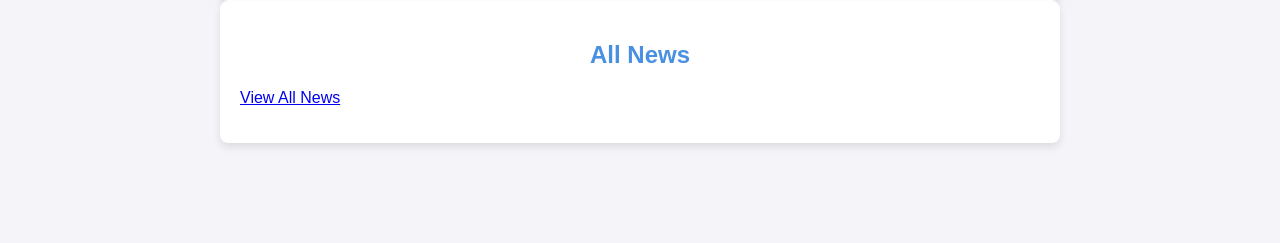
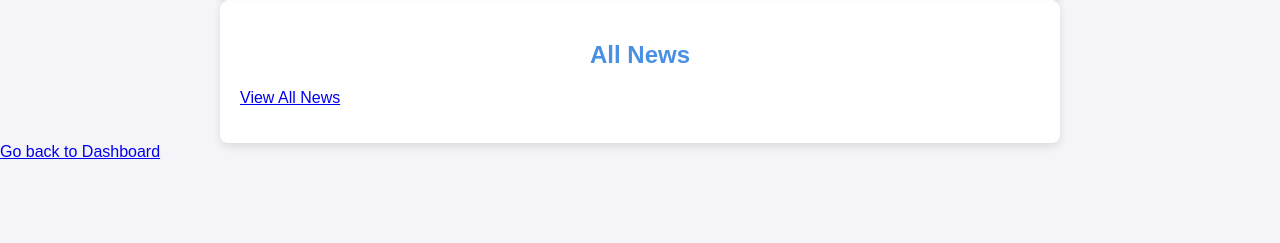
Before and after one commit to rofazhasan/School_Routine, a Flask app: page /news in a window 1280 px wide. Shown: the part 369-612 px from the top of the page. Run offline with Flask 3, Linux system fonts and the light colour scheme; the visitor is signed in with stand-in values (Sample User, id 1); data that the repository does not hold is empty.

Commit message:
Update news.html

```diff
--- a/app/templates/news.html
+++ b/app/templates/news.html
@@ -170,6 +170,7 @@
 
 
 </div>
+    <a href="{{ url_for('app.admin_dashboard') }}" class="back-link">Go back to Dashboard</a>
     </body>
 <script>
 function confirmDelete(news_id) {
```
